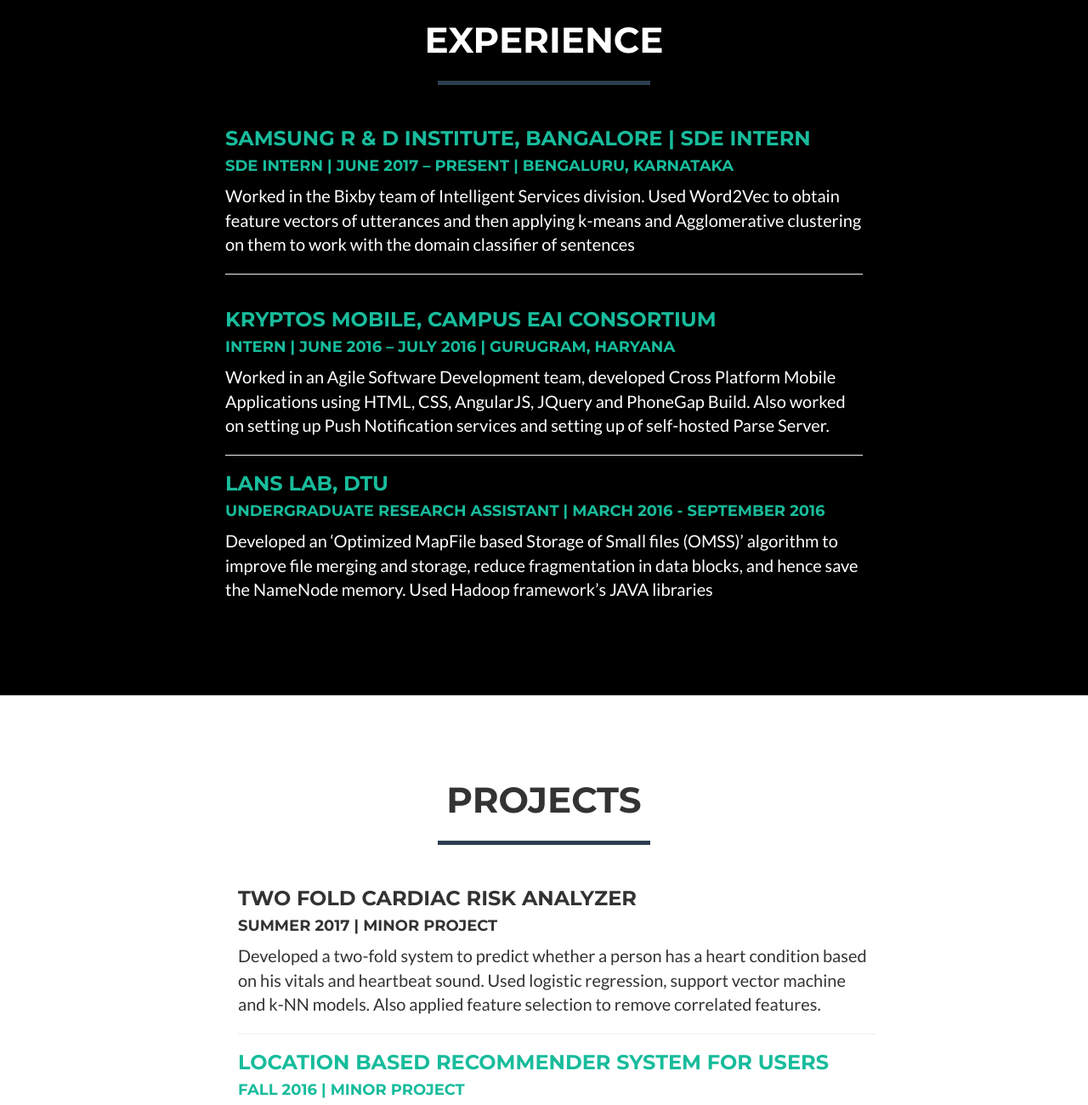
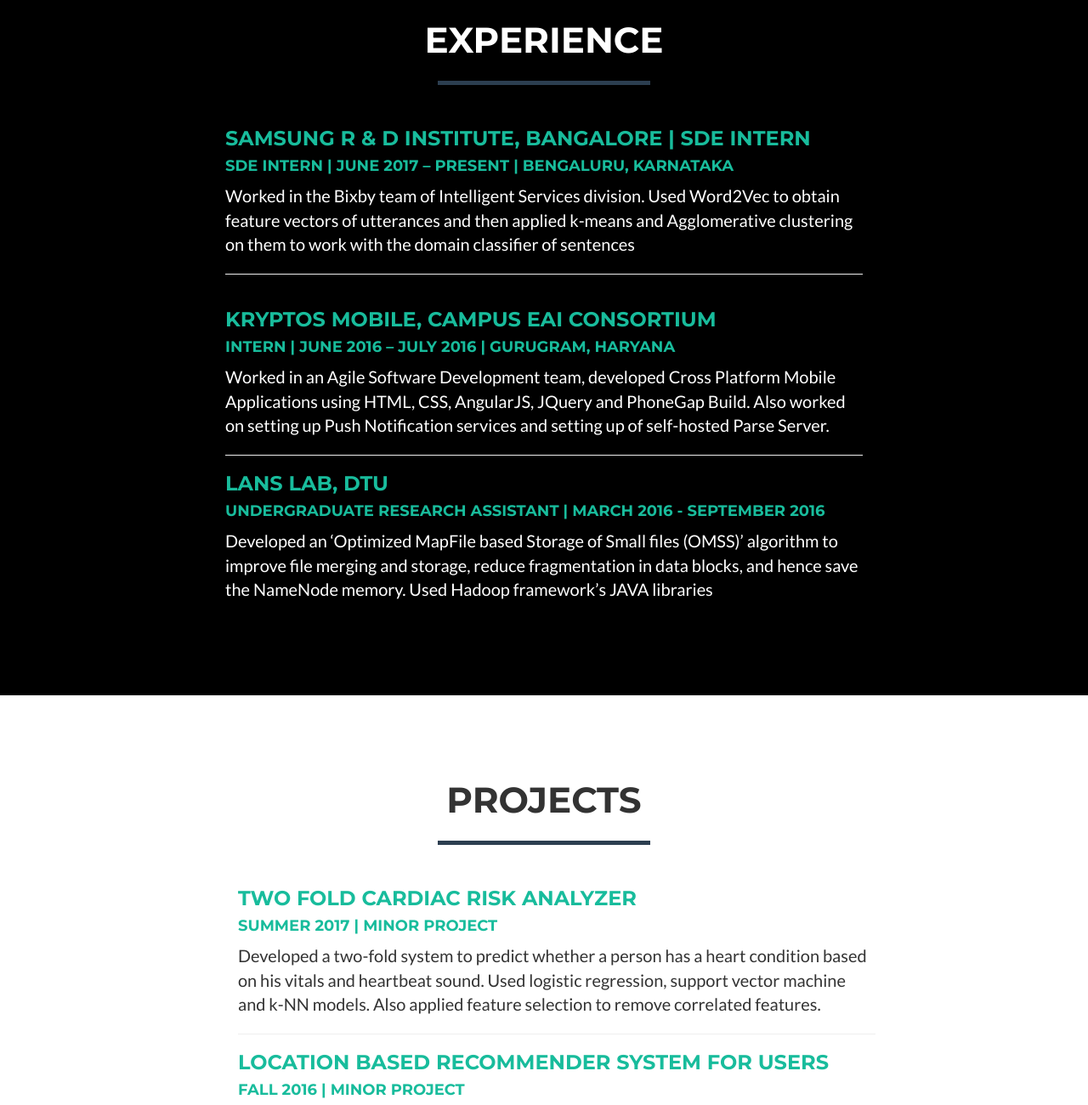
Before and after one commit to himanshumangla/himanshumangla.github.io, a website: page index.html in a window 1280 px wide. Shown: the part 2032-3332 px from the top of the page at 85% size. Drawn offline with nearby package versions, Linux system fonts and the light colour scheme.

Commit message:
Update index.html

```diff
--- a/index.html
+++ b/index.html
@@ -223,7 +223,7 @@
                     <p class="post-meta">
 
 Worked in the Bixby team of Intelligent Services division. Used Word2Vec to obtain
-feature vectors of utterances and then applying k-means and Agglomerative clustering on
+feature vectors of utterances and then applied k-means and Agglomerative clustering on
 them to work with the domain classifier of sentences
       </div>
                 <hr>
@@ -286,10 +286,10 @@
             <div class="col-lg-8 col-lg-offset-2 col-md-10 col-md-offset-1">
                 <div class="post-preview">
 
-                        <h3 class="post-title">
+                        <h3 class="post-title" style="color: #18BC9C;">
                             Two Fold Cardiac Risk Analyzer
                         </h3>
-                        <h4 class="post-subtitle">
+                        <h4 class="post-subtitle" style="color: #18BC9C;">
                             Summer 2017 | Minor Project
                         </h4>
                      <p class="post-meta">Developed a two-fold system to predict whether a person has a heart condition based on his vitals and heartbeat sound. Used logistic regression, support vector machine and k-NN models. Also applied feature selection to remove correlated features.</p>
```
